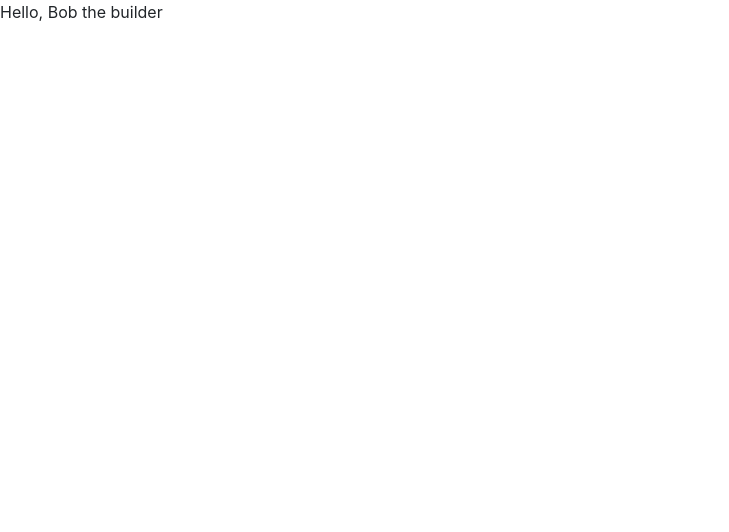
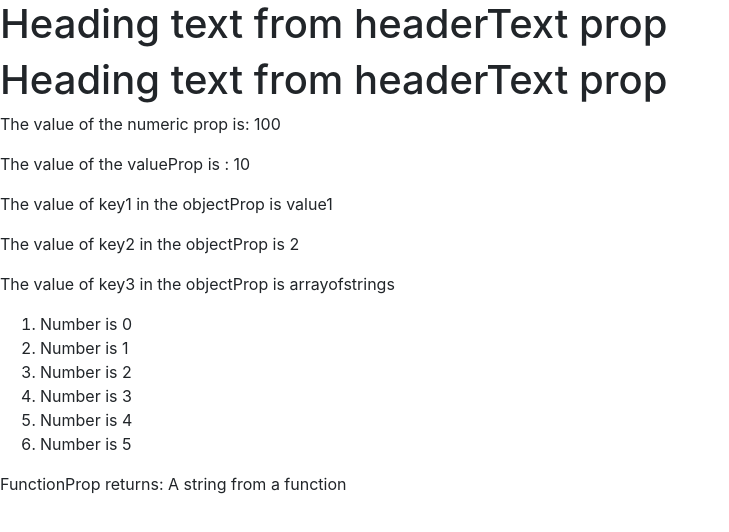
Before and after one commit to savannahvaith/CNE20SEPT-React, a React (Create React App) app in the folder cne_demos/: page / in a window 1280 px wide. Shown: the top 532 px of the page, without its empty margins (0-729 px from the left). Built offline with nearby package versions, Linux system fonts and the light colour scheme.

Commit message:
Added Props - intermediate example

```diff
--- a/cne_demos/src/App.js
+++ b/cne_demos/src/App.js
@@ -1,13 +1,14 @@
 // import './App.css';
 import './Resources/CSS/Todo.css'
 import 'bootstrap/dist/css/bootstrap.min.css';
-import Parent from './Components/03-props/01-simple/Simple-Parent';
+import Info from './Components/03-props/02-Intermediate/Info';
+
 
 
 function App() {
   return (
     <div className="App">
-      <Parent/>
+      <Info/>
     </div>
   );
 }
--- /dev/null
+++ b/cne_demos/src/Components/03-props/02-Intermediate/ComponentWithProps.jsx
@@ -0,0 +1,32 @@
+import React from 'react';
+
+const ComponentWithProps = (props) => {
+    console.log(props);
+    const { valueProp, objectProp, arrayProp, functionProp, headerText, numericProp} = props;
+
+    // printing an object
+    const objectPropsDisplay = [];
+    for(let [k, v] of Object.entries(objectProp)){
+        objectPropsDisplay.push(<p key={k}>The value of {k} in the objectProp is {v}</p>)
+    }
+
+    // loop through the array and create its own list item
+    const number = arrayProp.map(seq => <li>Number is {seq}</li>);
+
+    return(
+        <>
+            <h1>{headerText}</h1>
+            <h1>{props.headerText}</h1>
+            <p>The value of the numeric prop is: {numericProp}</p>
+            <p> The value of the valueProp is : {valueProp}</p>
+            <p>{objectPropsDisplay}</p>
+            <ol>
+                {number}
+            </ol>
+            <p> FunctionProp returns: {functionProp()}</p>
+        </>
+    );
+
+}
+
+export default ComponentWithProps;
--- /dev/null
+++ b/cne_demos/src/Components/03-props/02-Intermediate/Info.jsx
@@ -0,0 +1,37 @@
+import React from 'react';
+import ComponentWithProps from './ComponentWithProps';
+
+const Info = () => {
+
+    // declare JS variables here (outside of the return)
+    const someValue = 10;
+    // unstructured, and dont follow a type
+    const someDataObject = {
+        key1: `value1`,
+        key2: 2,
+        key3: [`array`,`of`,`strings`]
+    };
+
+    const someDataArray = [0,1,2,3,4,5];
+
+    const someFunction = () => (`A string from a function`);
+
+    // what you want to see on the screen
+    return(
+        <>
+            <ComponentWithProps
+                valueProp={someValue}
+                objectProp={someDataObject}
+                arrayProp={someDataArray}
+                functionProp={someFunction}
+                headerText="Heading text from headerText prop"
+                numericProp={100}
+            />
+        </>
+
+    );
+
+
+}
+
+export default Info;
```
Also changed, not shown: 2 other files (tests, documents, lock files or other folders).
